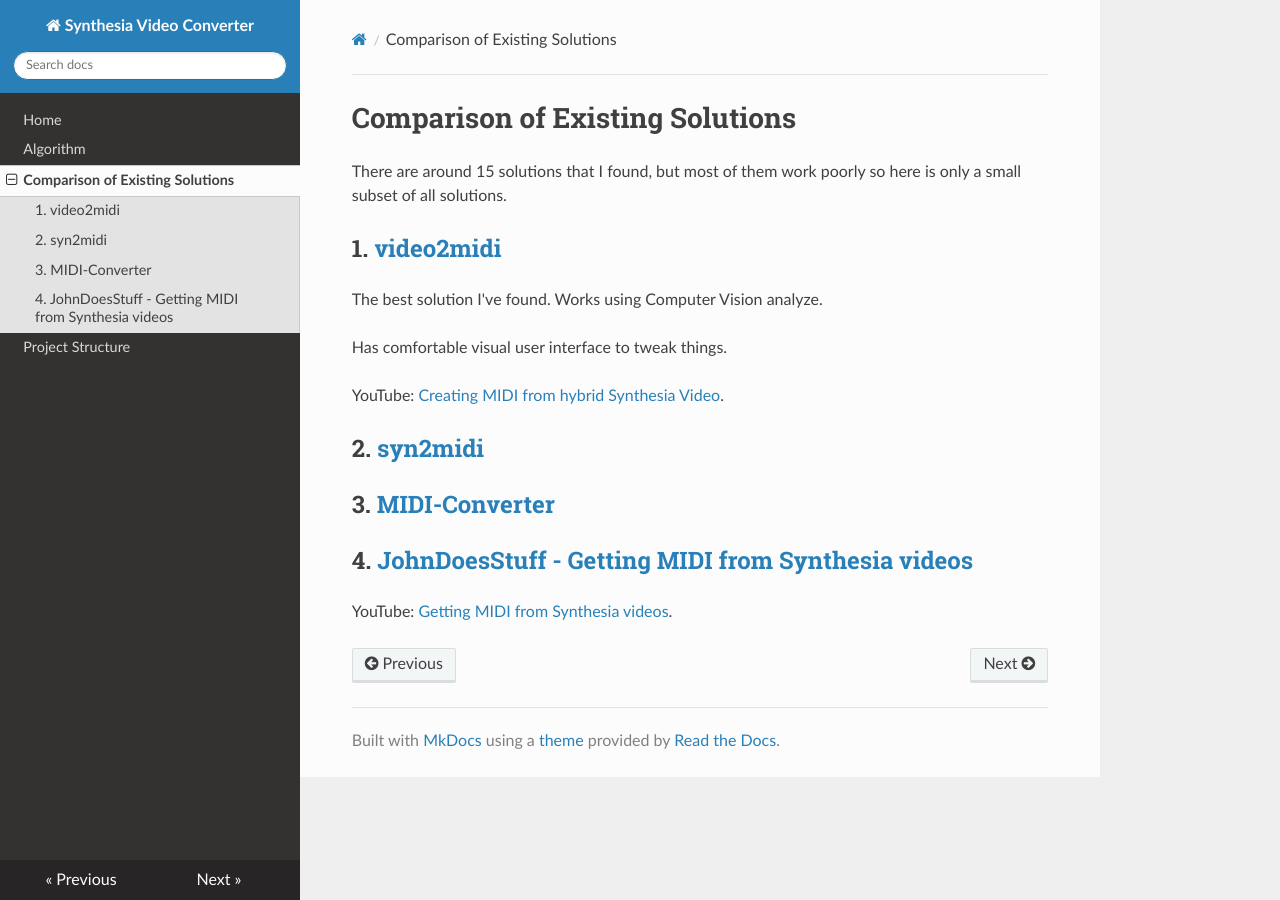
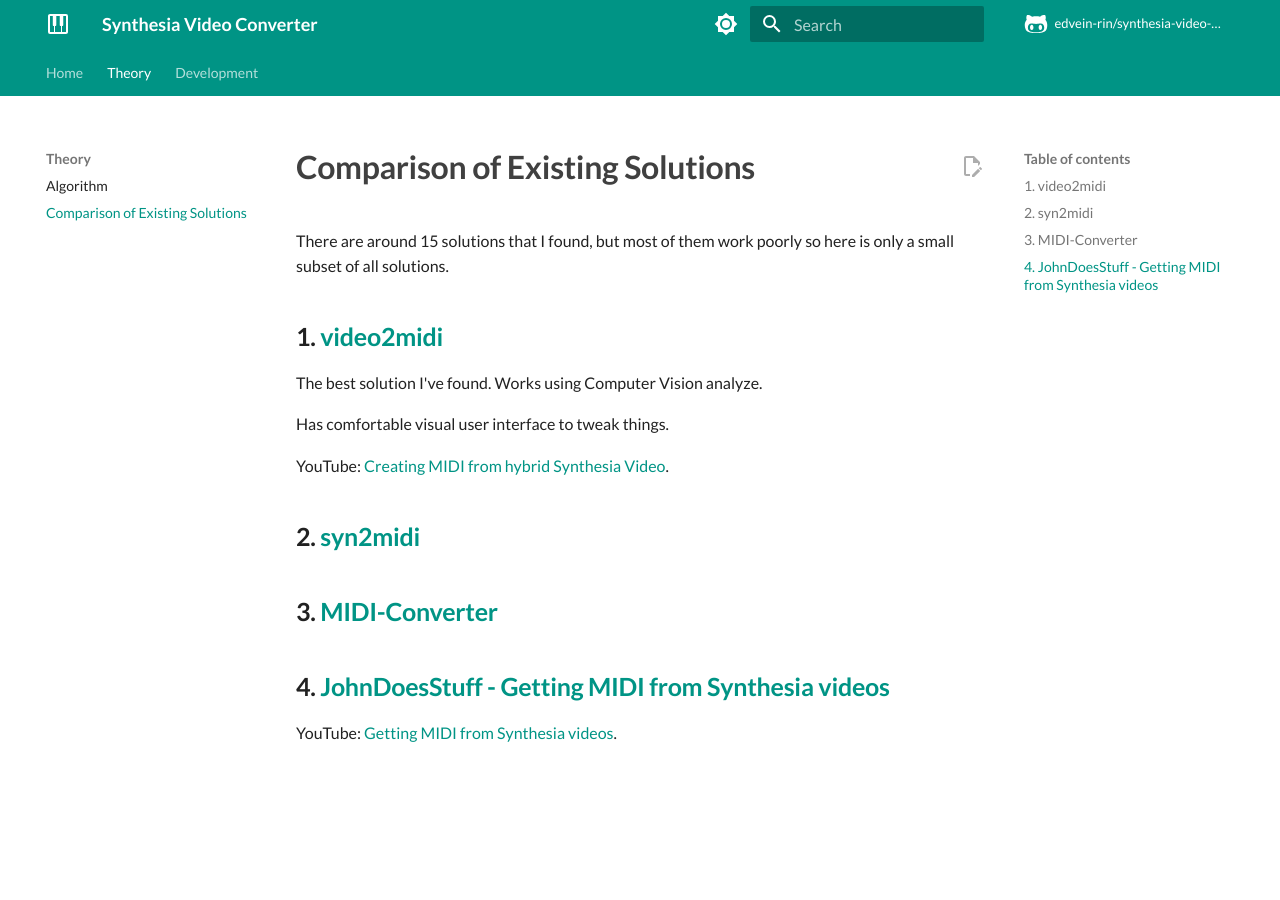
Before and after one commit to edvein-rin/synthesia-video-converter, an MkDocs documentation site: the page built from docs/comparison-of-existing-solutions.md, in a window 1280 px wide. Built offline with MkDocs 1.6.1 and Material for MkDocs 9.7.7, drawn with Linux system fonts in a browser that asks for light colours; nearby versions of some CDN libraries; comment, search, counter and statistics services are not loaded.

Commit message:
feat: switch to mkdocs-material theme for docs

```diff
--- /dev/null
+++ b/docs/stylesheets/extra.css
@@ -0,0 +1,15 @@
+html {
+    font-size: 20px;
+}
+
+footer {
+    display: none;
+}
+
+:root h1, :root h2, :root h3, :root h4, :root h5, :root h6 {
+    font-weight: 700;
+}
+
+:root body[data-md-color-scheme="default"] h1 {
+    --md-default-fg-color--light: rgba(64, 64, 64, 1);
+}
--- a/mkdocs.yml
+++ b/mkdocs.yml
@@ -1,7 +1,49 @@
 site_name: Synthesia Video Converter
-theme: readthedocs
+repo_url: https://github.com/edvein-rin/synthesia-video-converter
+repo_name: edvein-rin/synthesia-video-converter
+edit_uri: edit/main/docs/
+
+theme:
+  name: material
+  language: en
+  features:
+    - navigation.instant
+    - navigation.tabs
+    - navigation.sections
+    - navigation.top
+    - content.action.edit
+  icon:
+    logo: material/piano
+    repo: fontawesome/brands/github-alt
+  font:
+    text: Lato
+  palette:
+    - media: "(prefers-color-scheme: light)"
+      scheme: default
+      primary: teal
+      toggle:
+        icon: material/brightness-7
+        name: Switch to dark mode
+    - media: "(prefers-color-scheme: dark)"
+      scheme: slate
+      primary: teal
+      toggle:
+        icon: material/brightness-4
+        name: Switch to light mode
+markdown_extensions:
+  - attr_list
+  - md_in_html
+  - toc:
+      permalink: true
+extra_css:
+  - stylesheets/extra.css
+extra:
+  generator: false
+
 nav:
   - Home: index.md
-  - Algorithm: algorithm.md
-  - Comparison of Existing Solutions: comparison-of-existing-solutions.md
-  - Project Structure: project-structure.md
+  - Theory:
+    - Algorithm: algorithm.md
+    - Comparison of Existing Solutions: comparison-of-existing-solutions.md
+  - Development:
+    - Project Structure: project-structure.md
--- a/pyproject.toml
+++ b/pyproject.toml
@@ -21,6 +21,7 @@
 mkdocs = "^1.4.3"
 pyinstaller = "^5.10.1"
 pre-commit = "^3.3.1"
+mkdocs-material = "^9.1.10"
 
 [build-system]
 requires = ["poetry-core"]
```
Also changed, not shown: docs/index.md (+8 -0 lines), 1 other file.
